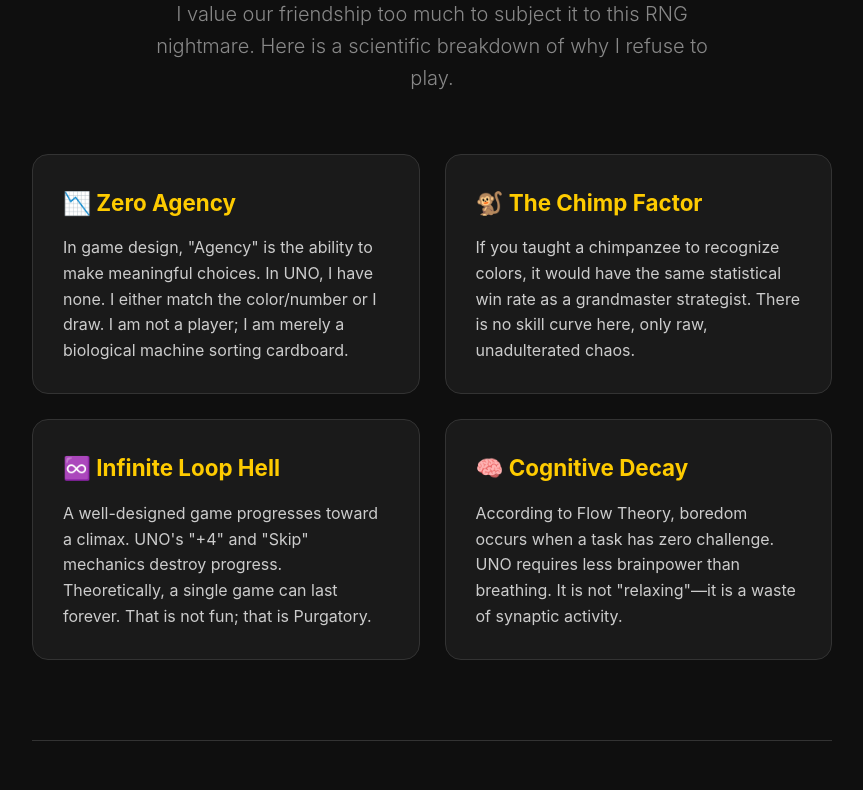
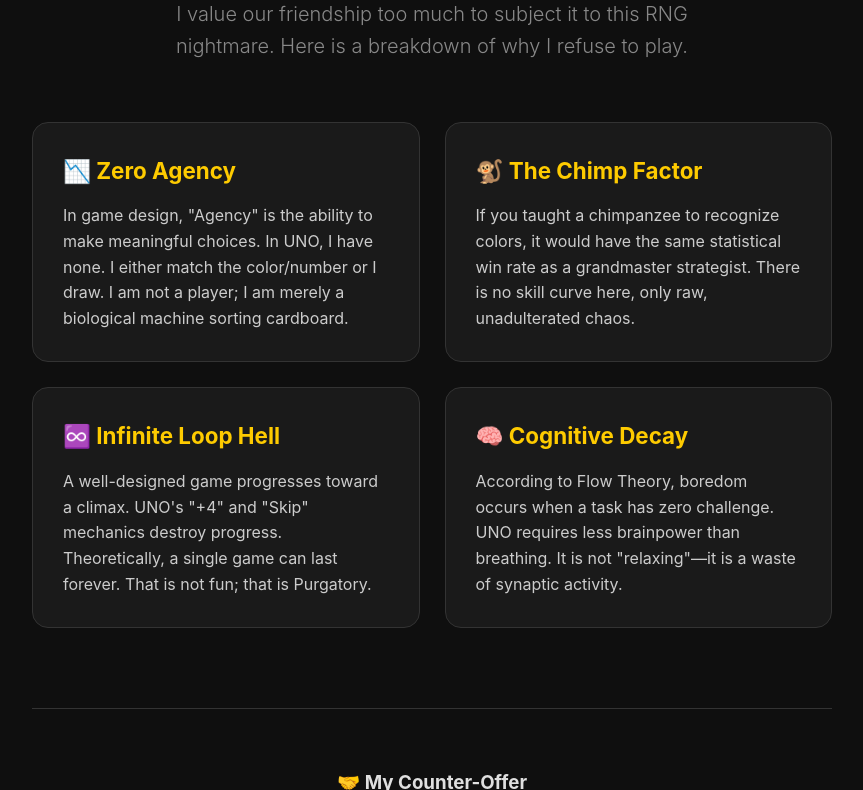
Before and after one commit to Vlad-Estrin/strictly-no-uno, a plain HTML site: page index.html in a window 1280 px wide. Shown: the part 232-1022 px from the top of the page, without its empty margins (208-1071 px from the left). Drawn offline with Linux system fonts and the light colour scheme.

Commit message:
Update text

```diff
--- a/index.html
+++ b/index.html
@@ -113,7 +113,7 @@
 
     <div class="container">
         <h1>⛔ Strictly<br>No UNO</h1>
-        <p class="subtitle">I value our friendship too much to subject it to this RNG nightmare. Here is a scientific breakdown of why I refuse to play.</p>
+        <p class="subtitle">I value our friendship too much to subject it to this RNG nightmare. Here is a breakdown of why I refuse to play.</p>
 
         <div class="grid">
             <div class="card">
```
